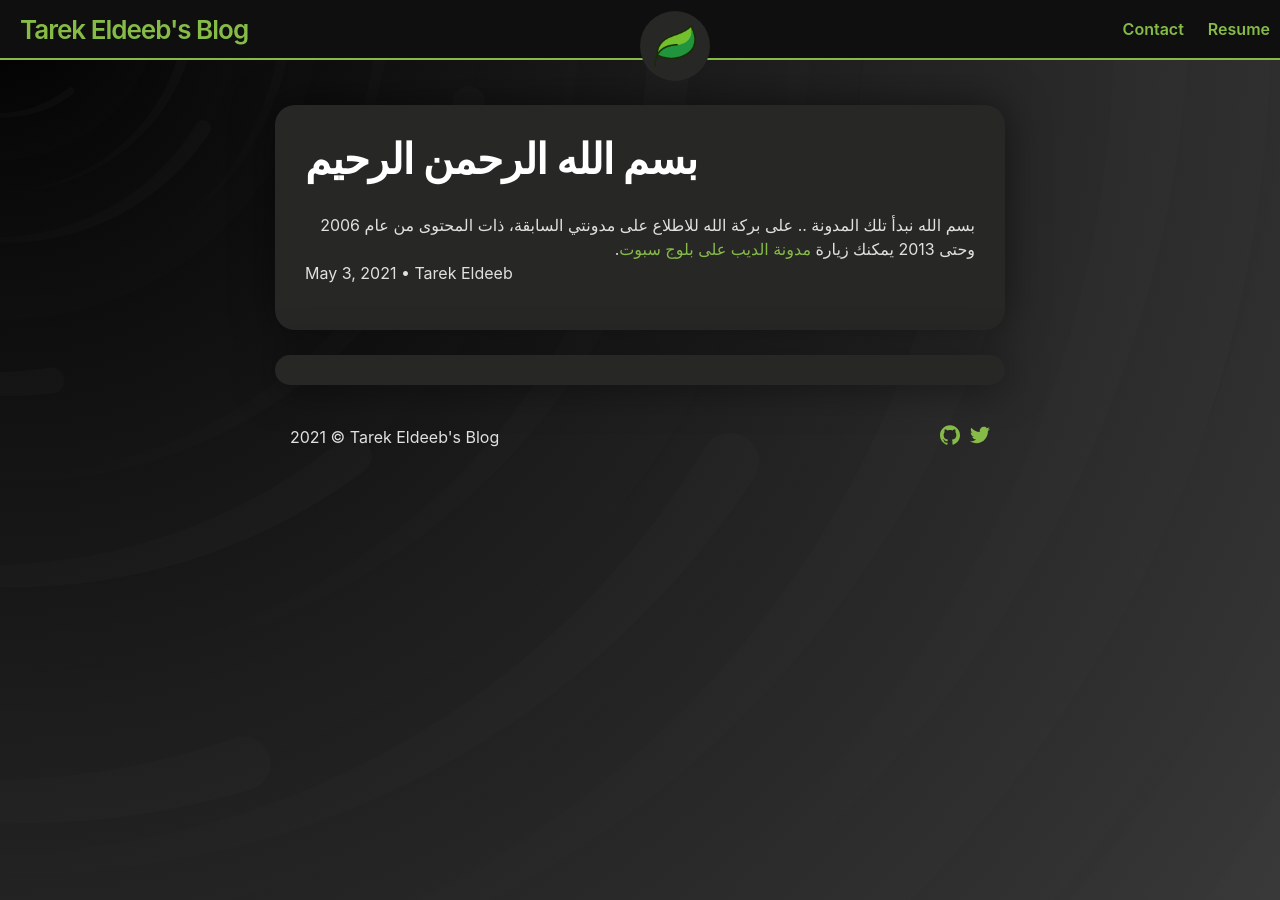
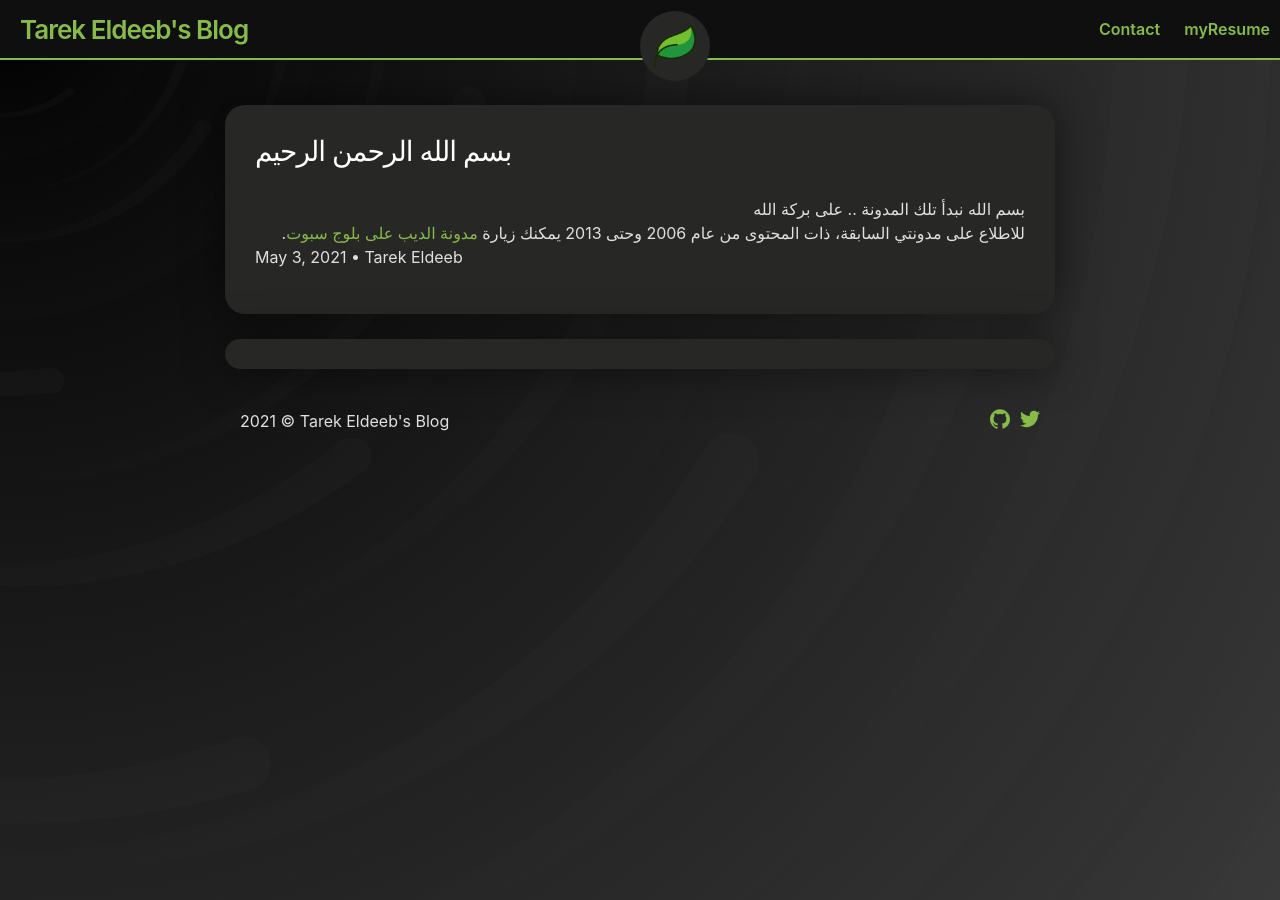
Before and after one commit to tarekeldeeb/tarekeldeeb.github.io, a Jekyll site: the page built from _posts/2021-05-03-besmellah.md, in a window 1280 px wide. Built offline with Jekyll 4.4.1, drawn with Linux system fonts in a browser that asks for light colours; a script that is not in the unit is left out.

Commit message:
Minor style edits

```diff
--- a/_posts/2021-05-03-besmellah.md
+++ b/_posts/2021-05-03-besmellah.md
@@ -6,7 +6,7 @@ title: بسم الله الرحمن الرحيم
 
 <div dir="rtl">
 بسم الله نبدأ تلك المدونة .. على بركة الله
-
+<br>
 للاطلاع على مدونتي السابقة، ذات المحتوى من عام 2006 وحتى 2013 يمكنك زيارة
 <a href="http://eldeebs.blogspot.com">مدونة الديب على بلوج سبوت</a>.
 <div>
--- a/_sass/_base.scss
+++ b/_sass/_base.scss
@@ -141,7 +141,7 @@ li {
 
 // headings
 h1, h2, h3, h4, h5, h6 {
-  font-weight: 600;
+  font-weight: 400;
   color:#fff;
 }
 
--- a/_sass/_layout-post.scss
+++ b/_sass/_layout-post.scss
@@ -12,7 +12,7 @@
     line-height: 1.15;
 
     @media screen and (min-width: $on-laptop) {
-        @include relative-font-size(2.625);
+        @include relative-font-size(1.75);
     }
 }
 
--- a/_sass/leaf.scss
+++ b/_sass/leaf.scss
@@ -11,7 +11,7 @@ $header-color: #0f0f0f;
 
 $spacing-unit:     30px !default;
 
-$content-width:    850px !default;
+$content-width:    950px !default;
 $content-color: #272726;
 
 // devices
--- a/myResume.md
+++ b/myResume.md
@@ -1,5 +1,5 @@
 ---
-title: Resume
+title: myResume
 layout: page
 ---
 <iframe src="resume/viewer.html" width="100%" height="700" style="border:none;"></iframe>
```
